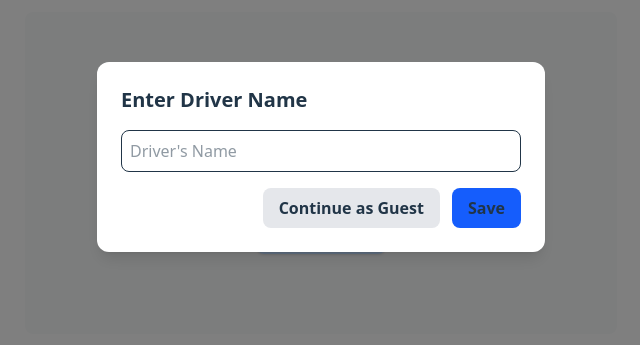
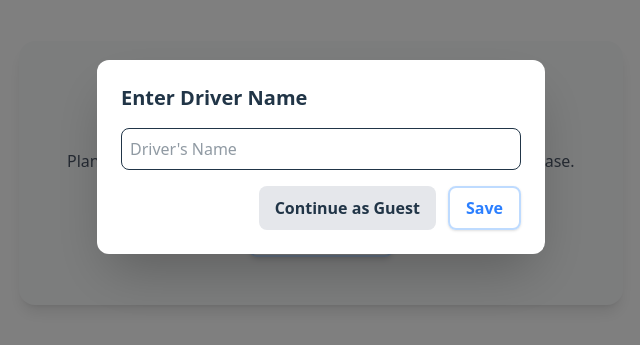
Before and after one commit to ManassehSarfo/trip-logs, a React (Vite) app in the folder frontend/: page / in a window 1280 px wide. Shown: the part 243-588 px from the top of the page, without its empty margins (319-959 px from the left). Built offline with nearby package versions, Linux system fonts and the light colour scheme.

Commit message:
feat: add logout functionality

```diff
--- a/frontend/src/App.css
+++ b/frontend/src/App.css
@@ -5,25 +5,38 @@
 }
 
 
-@keyframes logo-spin {
-  from {
-    transform: rotate(0deg);
-  }
-  to {
-    transform: rotate(360deg);
-  }
+@keyframes fadeIn {
+  from { opacity: 0; }
+  to { opacity: 1; }
 }
 
-@media (prefers-reduced-motion: no-preference) {
-  a:nth-of-type(2) .logo {
-    animation: logo-spin infinite 20s linear;
-  }
+@keyframes slideUp {
+  from { opacity: 0; transform: translateY(30px); }
+  to { opacity: 1; transform: translateY(0); }
 }
 
-.card {
-  padding: 2em;
+@keyframes slideDown {
+  from { opacity: 0; transform: translateY(-30px); }
+  to { opacity: 1; transform: translateY(0); }
 }
 
-.read-the-docs {
-  color: #888;
+@keyframes fadeScale {
+  from { opacity: 0; transform: scale(0.9); }
+  to { opacity: 1; transform: scale(1); }
 }
+
+.animate-fadeIn {
+  animation: fadeIn 0.3s ease-out forwards;
+}
+
+.animate-slideUp {
+  animation: slideUp 0.35s ease-out forwards;
+}
+
+.animate-slideDown {
+  animation: slideDown 0.4s ease-out forwards;
+}
+
+.animate-fadeScale {
+  animation: fadeScale 0.5s ease-out forwards;
+}
--- a/frontend/src/pages/Home.tsx
+++ b/frontend/src/pages/Home.tsx
@@ -43,12 +43,18 @@ export default function Home() {
     setShowModal(true);
   };
 
+  const handleLogout = () => {
+    localStorage.clear();
+    setDriverName(null);
+    setShowModal(true);
+  };
+
   return (
     <div className="min-h-screen flex flex-col">
       {/* Modal */}
       {showModal && (
-        <div className="fixed inset-0 z-50 flex items-center justify-center bg-black/50">
-          <div className="bg-white rounded-xl p-6 shadow-lg w-full max-w-md">
+        <div className="fixed inset-0 z-50 flex items-center justify-center bg-black/50 animate-fadeIn">
+          <div className="bg-white rounded-xl p-6 shadow-2xl w-full max-w-md animate-slideUp">
             <h2 className="text-xl font-bold mb-4">Enter Driver Name</h2>
             <input
               type="text"
@@ -60,13 +66,13 @@ export default function Home() {
             <div className="flex justify-end gap-3">
               <button
                 onClick={handleGuest}
-                className="px-4 py-2 rounded-lg bg-gray-200 hover:bg-gray-300 font-bold"
+                className="px-4 py-2 rounded-lg bg-gray-200 hover:bg-gray-300 font-bold transition"
               >
                 Continue as Guest
               </button>
               <button
                 onClick={handleSaveName}
-                className="px-4 py-2 rounded-lg bg-blue-600  hover:bg-blue-700 font-bold"
+                className="px-4 py-2 border-2 border-blue-200 hover:bg-blue-100 text-blue-500 font-bold rounded-lg shadow transition"
               >
                 Save
               </button>
@@ -76,34 +82,42 @@ export default function Home() {
       )}
 
       {/* Header */}
-      <header className="p-4 flex justify-end gap-2 items-center">
+      <header className="p-4 flex justify-between items-center animate-slideDown">
         <div>
           {driverName && (
             <p className="text-2xl font-bold">Welcome, {driverName} 🚚</p>
           )}
         </div>
         {driverName && (
+          <div className="flex gap-2">
             <button
               onClick={handleSwitchUser}
-            className="px-4 py-2 bg-transparent border-3 border-blue-200 hover:bg-blue-100 text-blue-400 font-bold rounded-lg shadow"
+              className="px-4 py-2 border-2 border-blue-200 hover:bg-blue-100 text-blue-500 font-bold rounded-lg shadow transition"
             >
               Switch User
             </button>
+            <button
+              onClick={handleLogout}
+              className="px-4 py-2 border-2 border-red-200 hover:bg-red-100 text-red-500 font-bold rounded-lg shadow transition"
+            >
+              Logout
+            </button>
+          </div>
         )}
       </header>
 
       {/* Content */}
       <main className="flex flex-grow items-center justify-center">
-        <div className="flex flex-col items-center justify-center bg-gray-50 p-20 rounded-lg">
+        <div className="flex flex-col items-center justify-center bg-gray-50 p-12 rounded-2xl shadow-lg animate-fadeScale">
           <h1 className="text-3xl font-bold text-gray-800 mb-6">
             Welcome to Trip Planner
           </h1>
-            <p className="text-gray-600 mb-8">
-                Plan trips, view routes, and generate ELD daily log sheets.
+          <p className="text-gray-600 mb-8 text-center">
+            Plan trips, view routes, and generate ELD daily log sheets with ease.
           </p>
           <Link
             to="/trip"
-                className="px-4 py-2 bg-transparent border-3 border-blue-200 hover:bg-blue-100 text-blue-400 font-bold rounded-lg shadow"
+            className="px-6 py-3 border-2 border-blue-200 hover:bg-blue-100 text-blue-500 font-bold rounded-lg shadow-md transition"
           >
             Get Started
           </Link>
```
Lines whose indentation alone changed are shown as unchanged.
